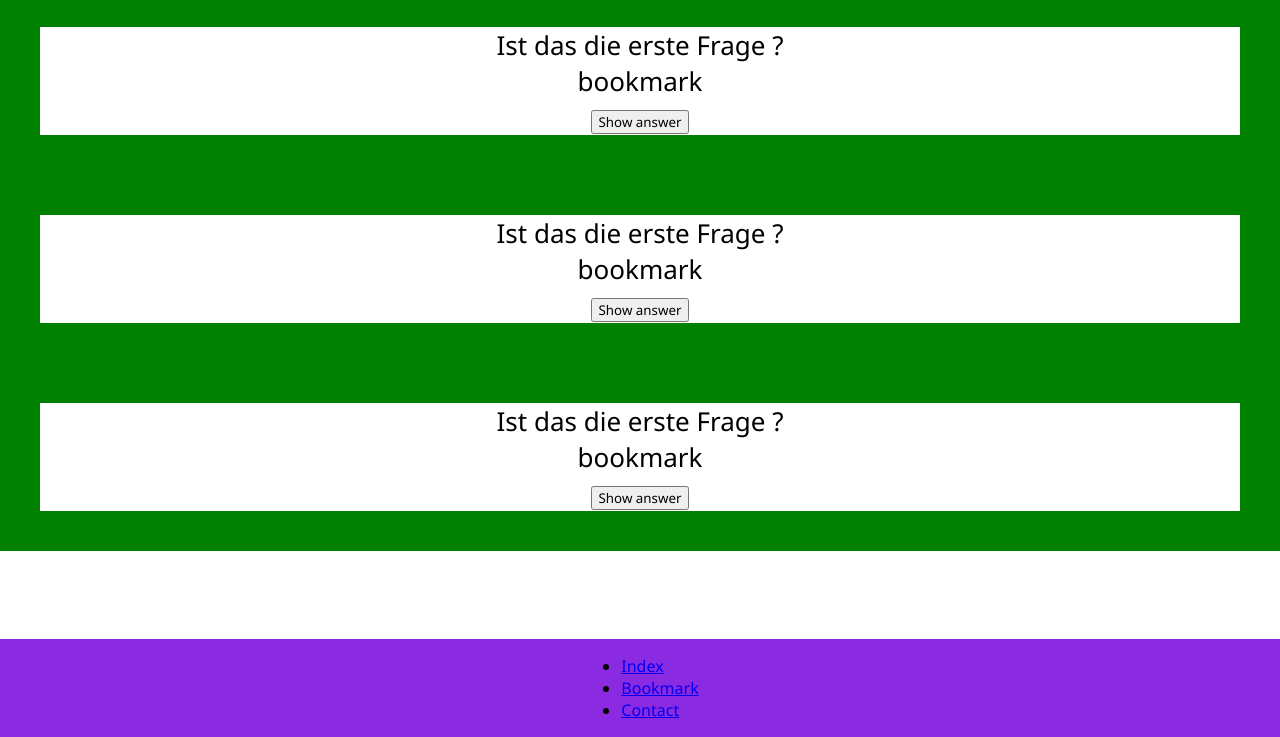
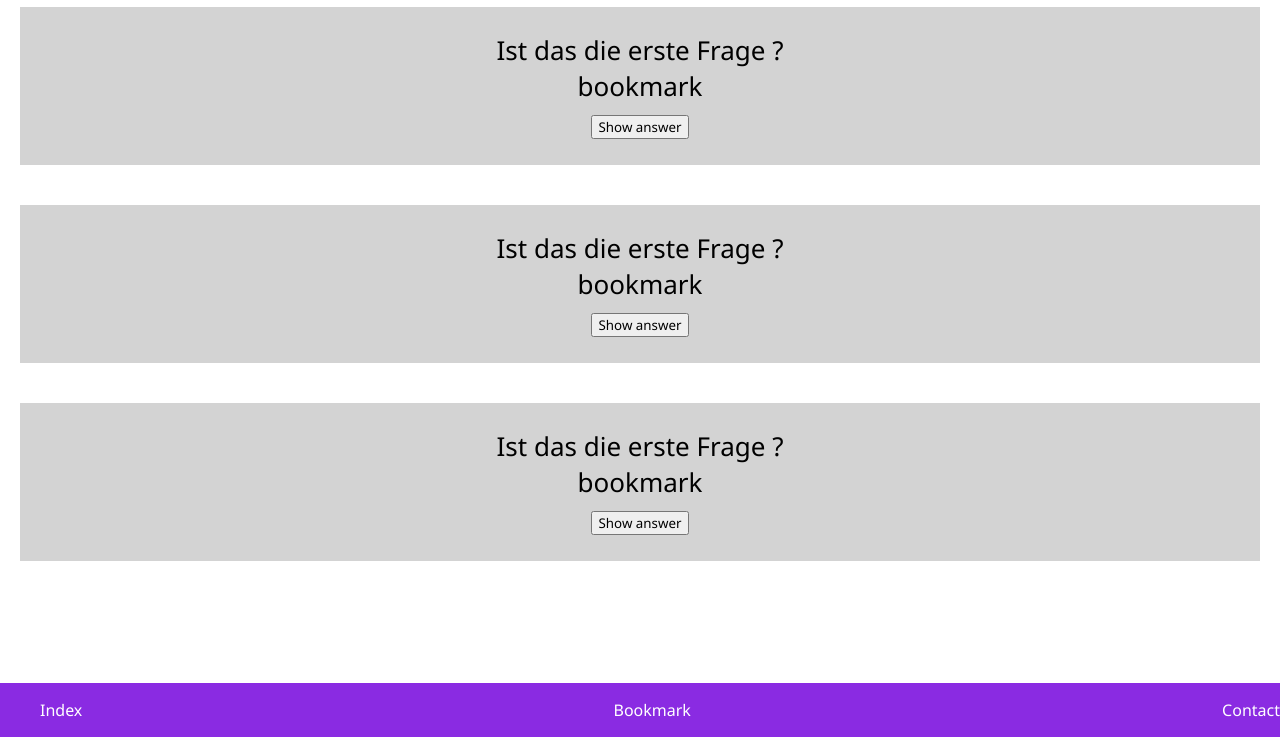
Before and after one commit to edanum/Quiz-App, a plain HTML site: page index.html in a window 1280 px wide. Shown: the part 63-800 px from the top of the page. Drawn offline with Linux system fonts and the light colour scheme.

Commit message:
4.Versuch

```diff
--- a/css/style.css
+++ b/css/style.css
@@ -11,6 +11,7 @@ header {
   justify-content: center;
   align-items: center;
   height: 50px;
+  z-index: 1;
 }
 body {
   margin: 0px;
@@ -20,7 +21,7 @@ main {
   display: flex;
   justify-content: center;
   flex-wrap: wrap;
-  background-color: green;
+  background-color: white;
   position: relative;
   margin: 0px;
   top: 50px;
@@ -32,9 +33,15 @@ main {
   flex-direction: column;
   justify-content: center;
   align-items: center;
-  background-color: white;
+  background-color: lightgray;
   width: 100%;
-  margin: 40px;
+  margin: 20px;
+  padding: 25px;
+}
+
+.bookmark {
+  position: relative;
+  top: 0px;
 }
 
 nav {
@@ -42,6 +49,15 @@ nav {
   position: fixed;
   bottom: 0px;
   width: 100%;
+}
+
+.nav-list {
   display: flex;
-  justify-content: center;
+  justify-content: space-between;
+  list-style-type: none;
 }
+
+.nav-list a {
+  text-decoration: none;
+  color: white;
+}
```
Also changed, not shown: index.html (+0 -3 lines).
